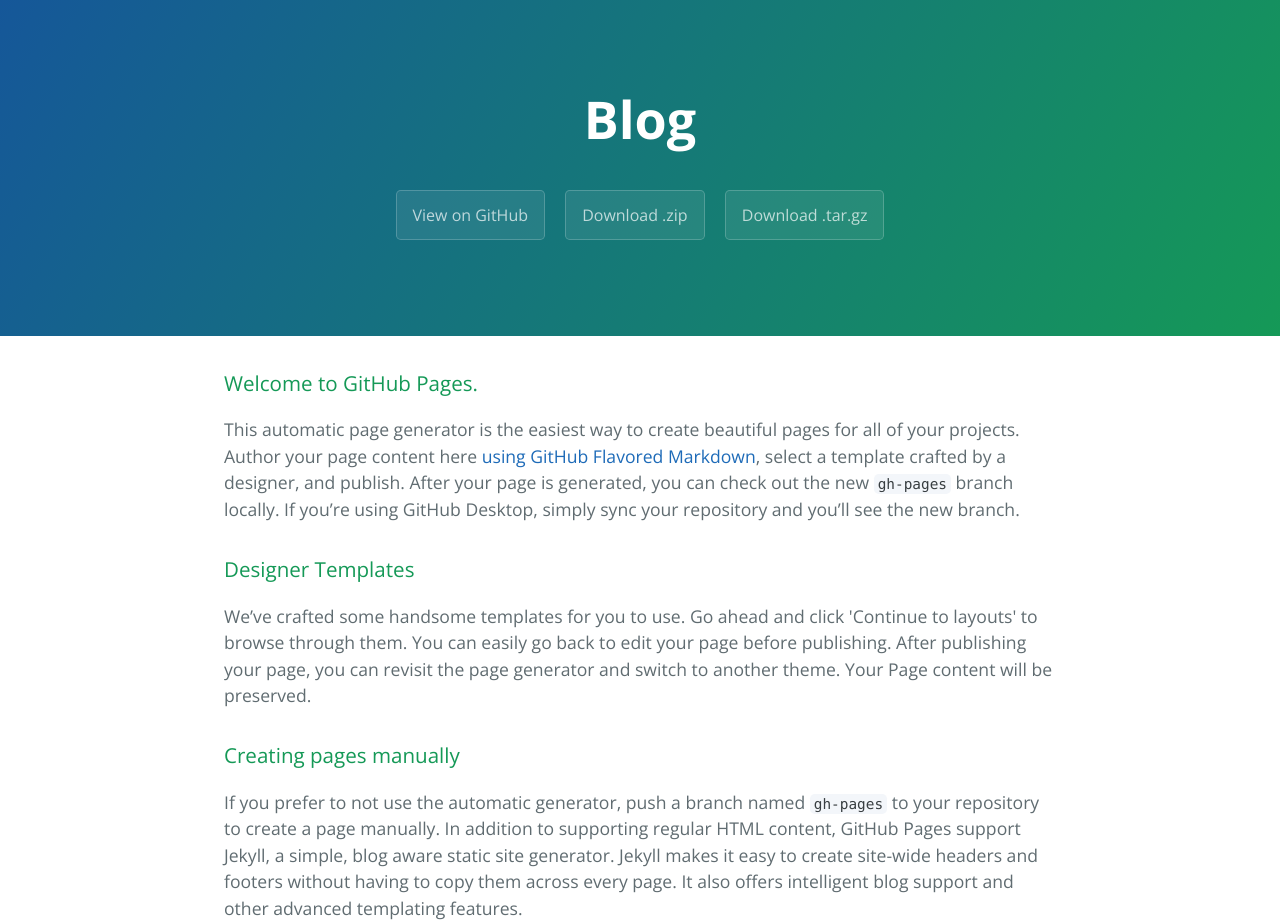
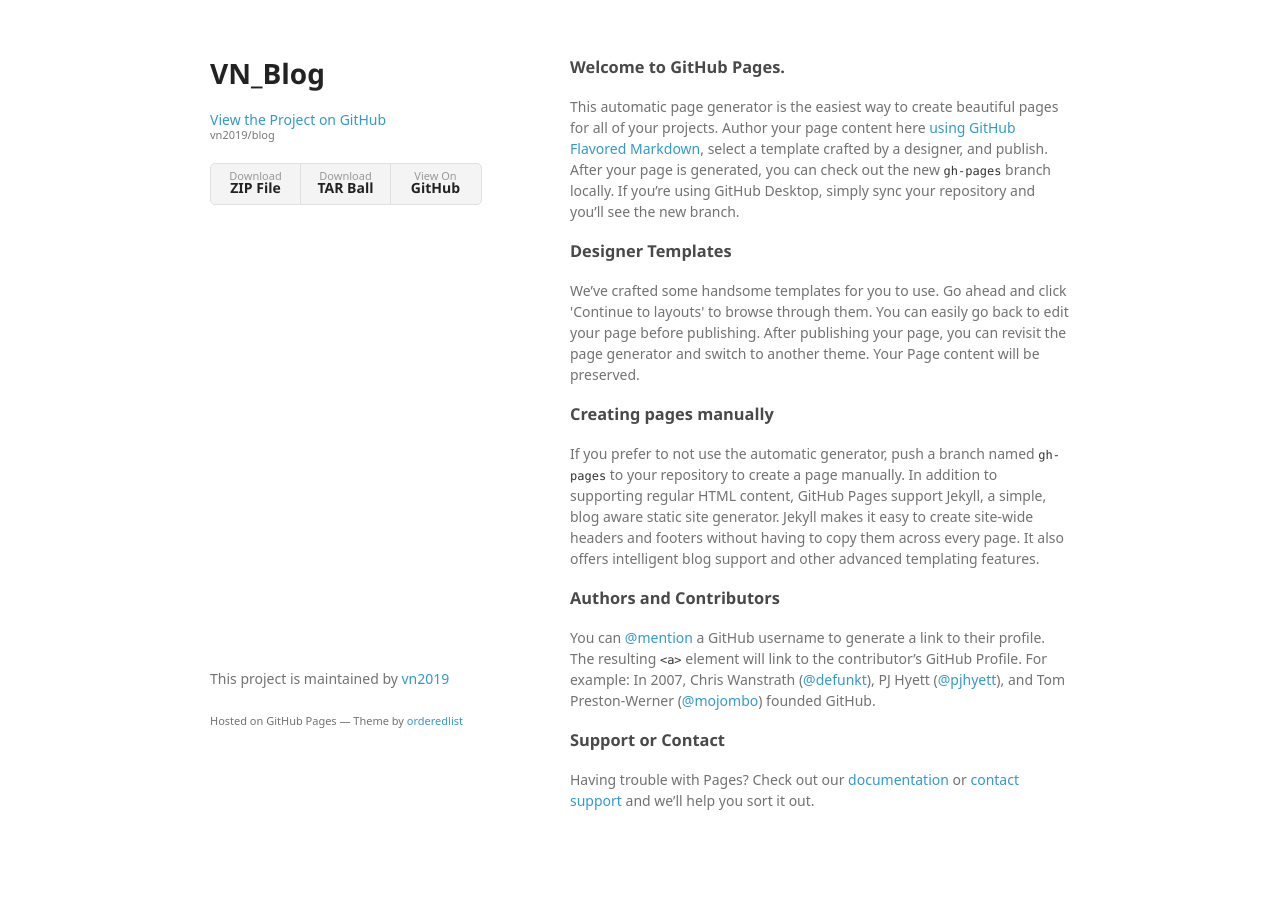
Before and after one commit to vn2019/blog, a plain HTML site: page index.html in a window 1280 px wide. Shown: the top 924 px of the page. After the commit the page ends 881 px from the top, so only its background shows below. Drawn offline with nearby package versions, Linux system fonts and the light colour scheme; a web font is replaced by a local one.

Commit message:
Create gh-pages branch via GitHub

```diff
--- a/index.html
+++ b/index.html
@@ -1,25 +1,34 @@
-<!DOCTYPE html>
-<html lang="en-us">
+<!doctype html>
+<html>
   <head>
-    <meta charset="UTF-8">
-    <title>Blog by vn2019</title>
-    <meta name="viewport" content="width=device-width, initial-scale=1">
-    <link rel="stylesheet" type="text/css" href="stylesheets/normalize.css" media="screen">
-    <link href='https://fonts.googleapis.com/css?family=Open+Sans:400,700' rel='stylesheet' type='text/css'>
-    <link rel="stylesheet" type="text/css" href="stylesheets/stylesheet.css" media="screen">
-    <link rel="stylesheet" type="text/css" href="stylesheets/github-light.css" media="screen">
+    <meta charset="utf-8">
+    <meta http-equiv="X-UA-Compatible" content="chrome=1">
+    <title>VN_Blog by vn2019</title>
+
+    <link rel="stylesheet" href="stylesheets/styles.css">
+    <link rel="stylesheet" href="stylesheets/github-light.css">
+    <meta name="viewport" content="width=device-width">
+    <!--[if lt IE 9]>
+    <script src="//html5shiv.googlecode.com/svn/trunk/html5.js"></script>
+    <![endif]-->
   </head>
   <body>
-    <section class="page-header">
-      <h1 class="project-name">Blog</h1>
-      <h2 class="project-tagline"></h2>
-      <a href="https://github.com/vn2019/blog" class="btn">View on GitHub</a>
-      <a href="https://github.com/vn2019/blog/zipball/master" class="btn">Download .zip</a>
-      <a href="https://github.com/vn2019/blog/tarball/master" class="btn">Download .tar.gz</a>
-    </section>
+    <div class="wrapper">
+      <header>
+        <h1>VN_Blog</h1>
+        <p></p>
 
-    <section class="main-content">
-      <h3>
+        <p class="view"><a href="https://github.com/vn2019/blog">View the Project on GitHub <small>vn2019/blog</small></a></p>
+
+
+        <ul>
+          <li><a href="https://github.com/vn2019/blog/zipball/master">Download <strong>ZIP File</strong></a></li>
+          <li><a href="https://github.com/vn2019/blog/tarball/master">Download <strong>TAR Ball</strong></a></li>
+          <li><a href="https://github.com/vn2019/blog">View On <strong>GitHub</strong></a></li>
+        </ul>
+      </header>
+      <section>
+        <h3>
 <a id="welcome-to-github-pages" class="anchor" href="#welcome-to-github-pages" aria-hidden="true"><span class="octicon octicon-link"></span></a>Welcome to GitHub Pages.</h3>
 
 <p>This automatic page generator is the easiest way to create beautiful pages for all of your projects. Author your page content here <a href="https://guides.github.com/features/mastering-markdown/">using GitHub Flavored Markdown</a>, select a template crafted by a designer, and publish. After your page is generated, you can check out the new <code>gh-pages</code> branch locally. If you’re using GitHub Desktop, simply sync your repository and you’ll see the new branch.</p>
@@ -43,15 +52,13 @@
 <a id="support-or-contact" class="anchor" href="#support-or-contact" aria-hidden="true"><span class="octicon octicon-link"></span></a>Support or Contact</h3>
 
 <p>Having trouble with Pages? Check out our <a href="https://help.github.com/pages">documentation</a> or <a href="https://github.com/contact">contact support</a> and we’ll help you sort it out.</p>
-
-      <footer class="site-footer">
-        <span class="site-footer-owner"><a href="https://github.com/vn2019/blog">Blog</a> is maintained by <a href="https://github.com/vn2019">vn2019</a>.</span>
-
-        <span class="site-footer-credits">This page was generated by <a href="https://pages.github.com">GitHub Pages</a> using the <a href="https://github.com/jasonlong/cayman-theme">Cayman theme</a> by <a href="https://twitter.com/jasonlong">Jason Long</a>.</span>
+      </section>
+      <footer>
+        <p>This project is maintained by <a href="https://github.com/vn2019">vn2019</a></p>
+        <p><small>Hosted on GitHub Pages &mdash; Theme by <a href="https://github.com/orderedlist">orderedlist</a></small></p>
       </footer>
-
-    </section>
-
+    </div>
+    <script src="javascripts/scale.fix.js"></script>
 
   </body>
 </html>
--- /dev/null
+++ b/javascripts/scale.fix.js
@@ -0,0 +1,17 @@
+var metas = document.getElementsByTagName('meta');
+var i;
+if (navigator.userAgent.match(/iPhone/i)) {
+  for (i=0; i<metas.length; i++) {
+    if (metas[i].name == "viewport") {
+      metas[i].content = "width=device-width, minimum-scale=1.0, maximum-scale=1.0";
+    }
+  }
+  document.addEventListener("gesturestart", gestureStart, false);
+}
+function gestureStart() {
+  for (i=0; i<metas.length; i++) {
+    if (metas[i].name == "viewport") {
+      metas[i].content = "width=device-width, minimum-scale=0.25, maximum-scale=1.6";
+    }
+  }
+}
--- /dev/null
+++ b/stylesheets/styles.css
@@ -0,0 +1,324 @@
+@font-face {
+  font-family: 'Noto Sans';
+  font-weight: 400;
+  font-style: normal;
+  src: url('../fonts/Noto-Sans-regular/Noto-Sans-regular.eot');
+  src: url('../fonts/Noto-Sans-regular/Noto-Sans-regular.eot?#iefix') format('embedded-opentype'),
+       local('Noto Sans'),
+       local('Noto-Sans-regular'),
+       url('../fonts/Noto-Sans-regular/Noto-Sans-regular.woff2') format('woff2'),
+       url('../fonts/Noto-Sans-regular/Noto-Sans-regular.woff') format('woff'),
+       url('../fonts/Noto-Sans-regular/Noto-Sans-regular.ttf') format('truetype'),
+       url('../fonts/Noto-Sans-regular/Noto-Sans-regular.svg#NotoSans') format('svg');
+}
+
+@font-face {
+  font-family: 'Noto Sans';
+  font-weight: 700;
+  font-style: normal;
+  src: url('../fonts/Noto-Sans-700/Noto-Sans-700.eot');
+  src: url('../fonts/Noto-Sans-700/Noto-Sans-700.eot?#iefix') format('embedded-opentype'),
+       local('Noto Sans Bold'),
+       local('Noto-Sans-700'),
+       url('../fonts/Noto-Sans-700/Noto-Sans-700.woff2') format('woff2'),
+       url('../fonts/Noto-Sans-700/Noto-Sans-700.woff') format('woff'),
+       url('../fonts/Noto-Sans-700/Noto-Sans-700.ttf') format('truetype'),
+       url('../fonts/Noto-Sans-700/Noto-Sans-700.svg#NotoSans') format('svg');
+}
+
+@font-face {
+  font-family: 'Noto Sans';
+  font-weight: 400;
+  font-style: italic;
+  src: url('../fonts/Noto-Sans-italic/Noto-Sans-italic.eot');
+  src: url('../fonts/Noto-Sans-italic/Noto-Sans-italic.eot?#iefix') format('embedded-opentype'),
+       local('Noto Sans Italic'),
+       local('Noto-Sans-italic'),
+       url('../fonts/Noto-Sans-italic/Noto-Sans-italic.woff2') format('woff2'),
+       url('../fonts/Noto-Sans-italic/Noto-Sans-italic.woff') format('woff'),
+       url('../fonts/Noto-Sans-italic/Noto-Sans-italic.ttf') format('truetype'),
+       url('../fonts/Noto-Sans-italic/Noto-Sans-italic.svg#NotoSans') format('svg');
+}
+
+@font-face {
+  font-family: 'Noto Sans';
+  font-weight: 700;
+  font-style: italic;
+  src: url('../fonts/Noto-Sans-700italic/Noto-Sans-700italic.eot');
+  src: url('../fonts/Noto-Sans-700italic/Noto-Sans-700italic.eot?#iefix') format('embedded-opentype'),
+       local('Noto Sans Bold Italic'),
+       local('Noto-Sans-700italic'),
+       url('../fonts/Noto-Sans-700italic/Noto-Sans-700italic.woff2') format('woff2'),
+       url('../fonts/Noto-Sans-700italic/Noto-Sans-700italic.woff') format('woff'),
+       url('../fonts/Noto-Sans-700italic/Noto-Sans-700italic.ttf') format('truetype'),
+       url('../fonts/Noto-Sans-700italic/Noto-Sans-700italic.svg#NotoSans') format('svg');
+}
+
+body {
+  background-color: #fff;
+  padding:50px;
+  font: 14px/1.5 "Noto Sans", "Helvetica Neue", Helvetica, Arial, sans-serif;
+  color:#727272;
+  font-weight:400;
+}
+
+h1, h2, h3, h4, h5, h6 {
+  color:#222;
+  margin:0 0 20px;
+}
+
+p, ul, ol, table, pre, dl {
+  margin:0 0 20px;
+}
+
+h1, h2, h3 {
+  line-height:1.1;
+}
+
+h1 {
+  font-size:28px;
+}
+
+h2 {
+  color:#393939;
+}
+
+h3, h4, h5, h6 {
+  color:#494949;
+}
+
+a {
+  color:#39c;
+  text-decoration:none;
+}
+
+a:hover {
+  color:#069;
+}
+
+a small {
+  font-size:11px;
+  color:#777;
+  margin-top:-0.3em;
+  display:block;
+}
+
+a:hover small {
+  color:#777;
+}
+
+.wrapper {
+  width:860px;
+  margin:0 auto;
+}
+
+blockquote {
+  border-left:1px solid #e5e5e5;
+  margin:0;
+  padding:0 0 0 20px;
+  font-style:italic;
+}
+
+code, pre {
+  font-family:Monaco, Bitstream Vera Sans Mono, Lucida Console, Terminal, Consolas, Liberation Mono, DejaVu Sans Mono, Courier New, monospace;
+  color:#333;
+  font-size:12px;
+}
+
+pre {
+  padding:8px 15px;
+  background: #f8f8f8;
+  border-radius:5px;
+  border:1px solid #e5e5e5;
+  overflow-x: auto;
+}
+
+table {
+  width:100%;
+  border-collapse:collapse;
+}
+
+th, td {
+  text-align:left;
+  padding:5px 10px;
+  border-bottom:1px solid #e5e5e5;
+}
+
+dt {
+  color:#444;
+  font-weight:700;
+}
+
+th {
+  color:#444;
+}
+
+img {
+  max-width:100%;
+}
+
+header {
+  width:270px;
+  float:left;
+  position:fixed;
+  -webkit-font-smoothing:subpixel-antialiased;
+}
+
+header ul {
+  list-style:none;
+  height:40px;
+  padding:0;
+  background: #f4f4f4;
+  border-radius:5px;
+  border:1px solid #e0e0e0;
+  width:270px;
+}
+
+header li {
+  width:89px;
+  float:left;
+  border-right:1px solid #e0e0e0;
+  height:40px;
+}
+
+header li:first-child a {
+  border-radius:5px 0 0 5px;
+}
+
+header li:last-child a {
+  border-radius:0 5px 5px 0;
+}
+
+header ul a {
+  line-height:1;
+  font-size:11px;
+  color:#999;
+  display:block;
+  text-align:center;
+  padding-top:6px;
+  height:34px;
+}
+
+header ul a:hover {
+  color:#999;
+}
+
+header ul a:active {
+  background-color:#f0f0f0;
+}
+
+strong {
+  color:#222;
+  font-weight:700;
+}
+
+header ul li + li + li {
+  border-right:none;
+  width:89px;
+}
+
+header ul a strong {
+  font-size:14px;
+  display:block;
+  color:#222;
+}
+
+section {
+  width:500px;
+  float:right;
+  padding-bottom:50px;
+}
+
+small {
+  font-size:11px;
+}
+
+hr {
+  border:0;
+  background:#e5e5e5;
+  height:1px;
+  margin:0 0 20px;
+}
+
+footer {
+  width:270px;
+  float:left;
+  position:fixed;
+  bottom:50px;
+  -webkit-font-smoothing:subpixel-antialiased;
+}
+
+@media print, screen and (max-width: 960px) {
+
+  div.wrapper {
+    width:auto;
+    margin:0;
+  }
+
+  header, section, footer {
+    float:none;
+    position:static;
+    width:auto;
+  }
+
+  header {
+    padding-right:320px;
+  }
+
+  section {
+    border:1px solid #e5e5e5;
+    border-width:1px 0;
+    padding:20px 0;
+    margin:0 0 20px;
+  }
+
+  header a small {
+    display:inline;
+  }
+
+  header ul {
+    position:absolute;
+    right:50px;
+    top:52px;
+  }
+}
+
+@media print, screen and (max-width: 720px) {
+  body {
+    word-wrap:break-word;
+  }
+
+  header {
+    padding:0;
+  }
+
+  header ul, header p.view {
+    position:static;
+  }
+
+  pre, code {
+    word-wrap:normal;
+  }
+}
+
+@media print, screen and (max-width: 480px) {
+  body {
+    padding:15px;
+  }
+
+  header ul {
+    width:99%;
+  }
+
+  header li, header ul li + li + li {
+    width:33%;
+  }
+}
+
+@media print {
+  body {
+    padding:0.4in;
+    font-size:12pt;
+    color:#444;
+  }
+}
```
Also changed, not shown: params.json (+1 -1 lines).
